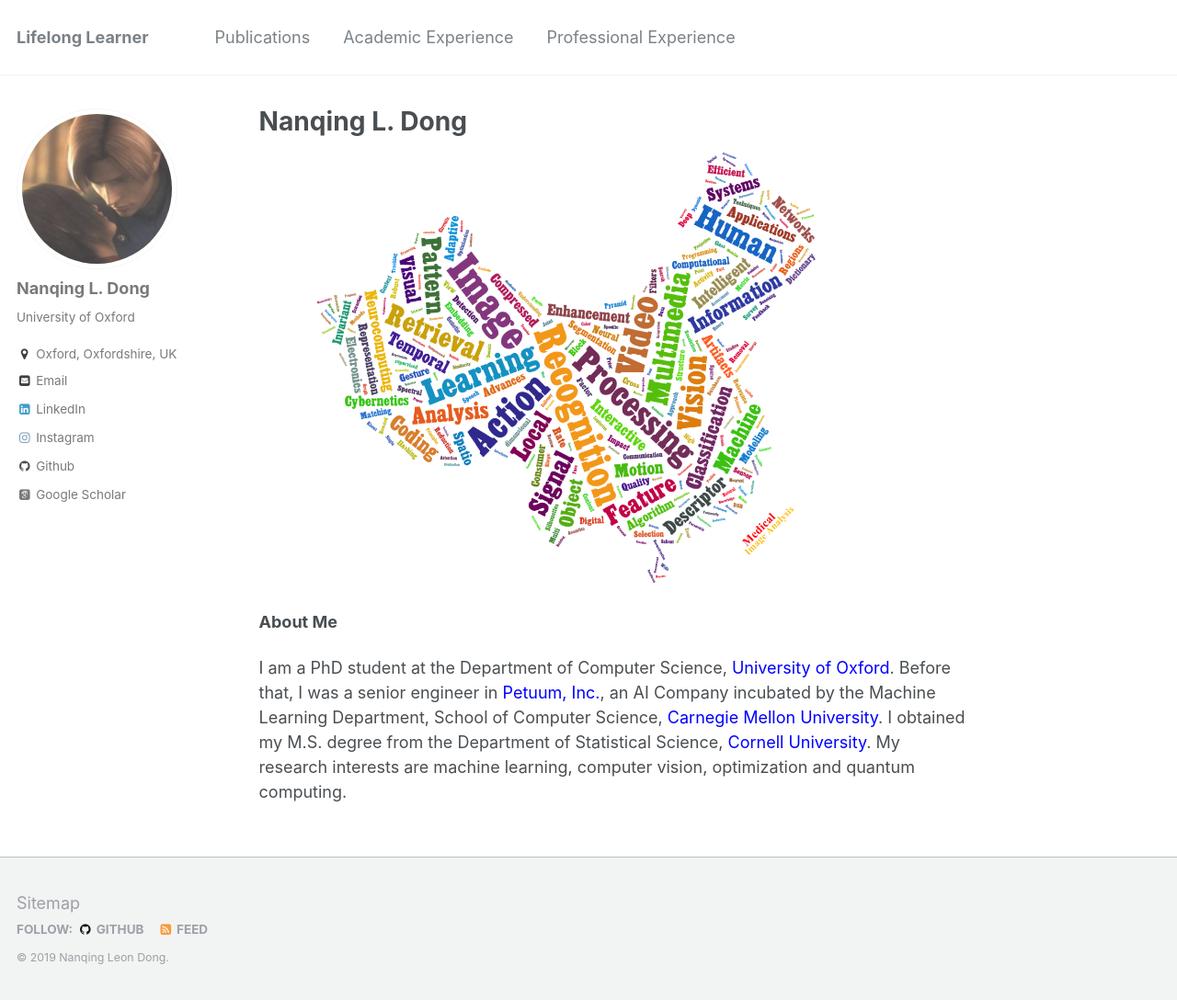
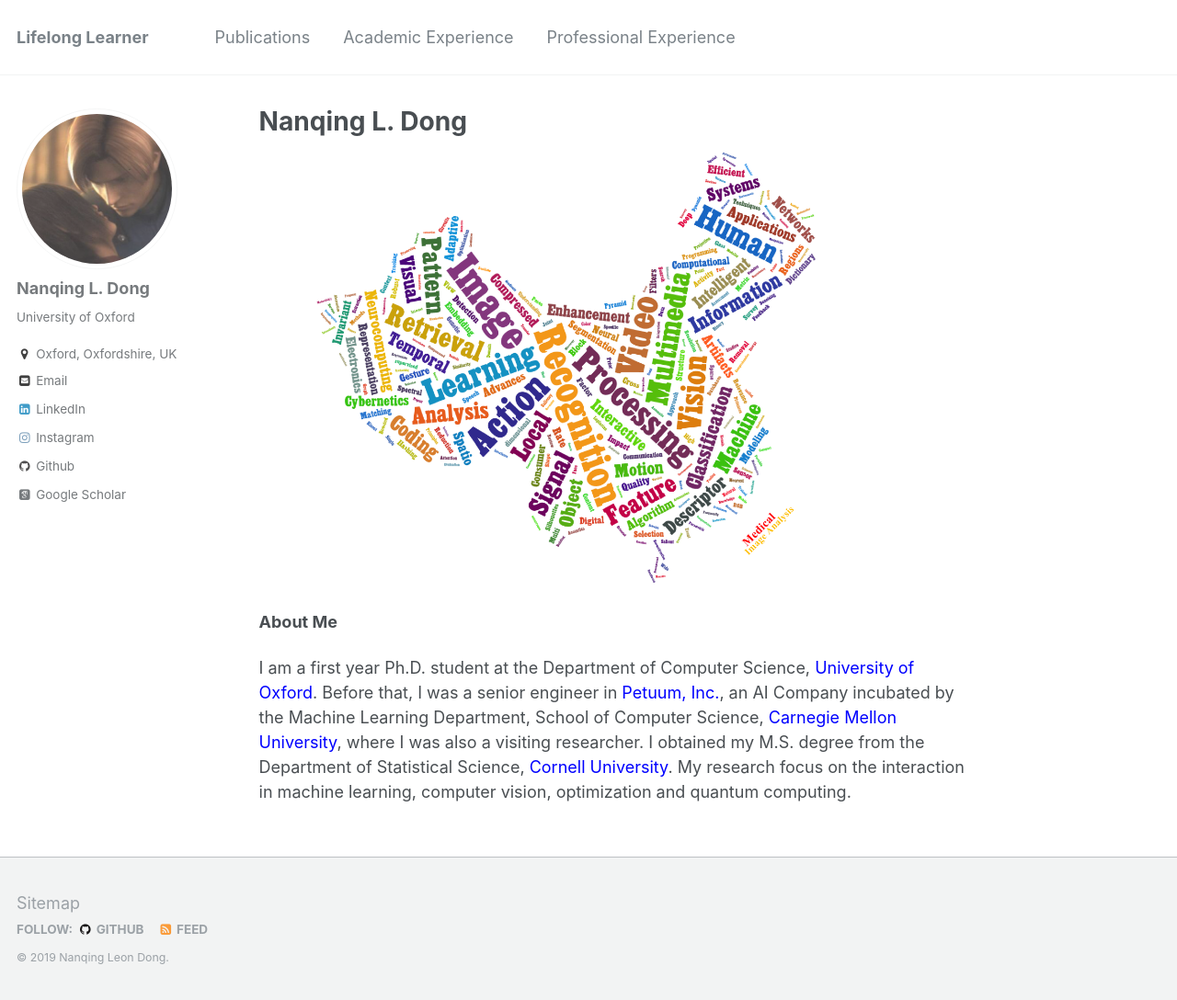
Before and after one commit to eveningdong/eveningdong.github.io, a Jekyll site: the page built from _pages/about.md, in a window 1280 px wide and 1088 px high. Shown: the whole window at 92% size. Built offline with Jekyll 4.4.1, drawn with Linux system fonts in a browser that asks for light colours; some web fonts are replaced.

Commit message:
update research interests

```diff
--- a/_pages/about.md
+++ b/_pages/about.md
@@ -12,5 +12,5 @@ redirect_from:
 
 **About Me**
 
-I am a PhD student at the Department of Computer Science, [<span style="color:blue">University of Oxford</span>](http://www.cs.ox.ac.uk). Before that, I was a senior engineer in [<span style="color:blue">Petuum, Inc.</span>](http://www.petuum.com), an AI Company incubated by the Machine Learning Department, School of Computer Science, [<span style="color:blue">Carnegie Mellon University</span>](https://www.ml.cmu.edu). I obtained my M.S. degree from the Department of Statistical Science, [<span style="color:blue">Cornell University</span>](https://stat.cornell.edu).
-My research interests are machine learning, computer vision, optimization and quantum computing.
+I am a first year Ph.D. student at the Department of Computer Science, [<span style="color:blue">University of Oxford</span>](http://www.cs.ox.ac.uk). Before that, I was a senior engineer in [<span style="color:blue">Petuum, Inc.</span>](http://www.petuum.com), an AI Company incubated by the Machine Learning Department, School of Computer Science, [<span style="color:blue">Carnegie Mellon University</span>](https://www.ml.cmu.edu), where I was also a visiting researcher. I obtained my M.S. degree from the Department of Statistical Science, [<span style="color:blue">Cornell University</span>](https://stat.cornell.edu).
+My research focus on the interaction in machine learning, computer vision, optimization and quantum computing.
```
